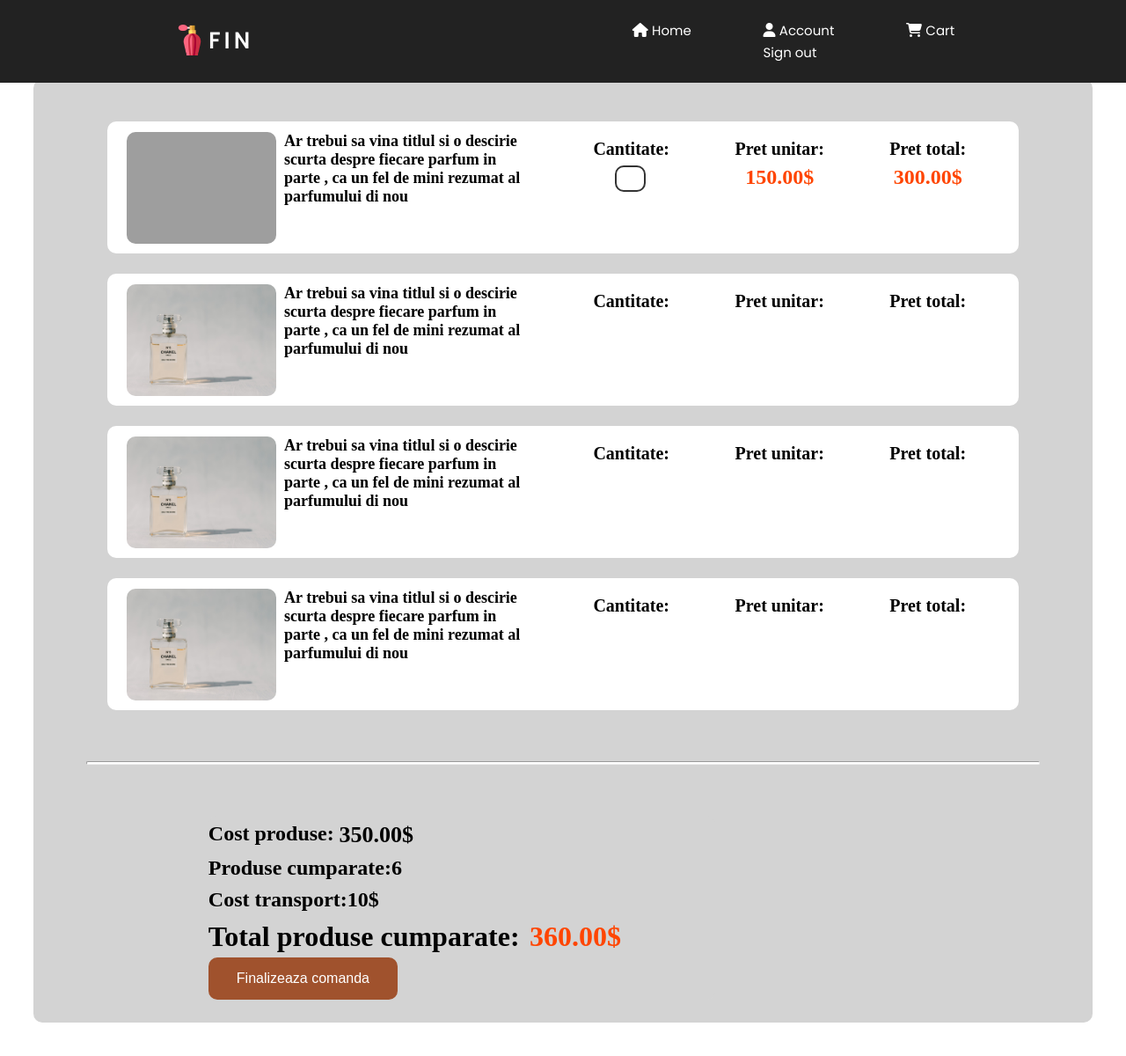
After one commit to andreimireuta/PerMa, a PHP site: page /cart.php in a window 1280 px wide. The commit adds this page. Shown: the whole page at 88% size. Run offline with PHP 8.4, Linux system fonts and the light colour scheme; some libraries are stand-ins or nearby versions; grey boxes are pictures that could not be loaded.

Commit message:
Added the cart page

```diff
--- /dev/null
+++ b/cart.php
@@ -0,0 +1,177 @@
+<!DOCTYPE html>
+<html lang="en">
+
+<head>
+    <meta charset="UTF-8">
+    <meta http-equiv="X-UA-Compatible" content="IE=edge">
+    <meta name="viewport" content="width=device-width, initial-scale=1.0">
+    <script src="https://kit.fontawesome.com/a076d05399.js"></script>
+    <link rel="stylesheet" href="styles/cart.css">
+    <link rel="stylesheet" href="styles/product.css">
+    <link rel="preconnect" href="https://fonts.gstatic.com">
+    <script src="https://kit.fontawesome.com/a076d05399.js"></script>
+    <link href="styles/cart.css?v=<?php echo time(); ?>" rel="stylesheet" type="text/css" />
+    <link href="https://fonts.googleapis.com/css2?family=Poppins&display=swap" rel="stylesheet">
+    <script src="https://code.jquery.com/jquery-3.5.1.min.js"></script>
+    <title>Home</title>
+</head>
+
+<body>
+    <nav class="navbar">
+
+        <div class="logo" id="logo">
+                <img src="images/fragrance.png" alt="" class="logo-img">
+                <h4 class="logo-title">FIN</h4>
+
+        </div>
+        <ul class="nav-links">
+            <li>
+                <i class="fas fa-home"></i>
+                <a href="home.php">Home</a>
+            </li>
+            <li>
+                <i class="fas fa-user"></i>
+                <a href="" id="account-link">Account</a>
+                <div id="account-show">
+                    <a href="#" id="sign-out">Sign out</a>
+                </div>
+            </li>
+            <li>
+                <i class="fas fa-shopping-cart"></i>
+                <a href="" id="cart-link">Cart</a>
+                <div id="cart-show">
+
+                </div>
+            </li>
+        </ul>
+        <div class="burger-menu">
+            <div class="line1"></div>
+            <div class="line2"></div>
+            <div class="line3"></div>
+        </div>
+
+    </nav>
+
+
+
+    <div class="container-produse">
+       <div class="container-produs">
+           <div class="imagine-titlu">
+                <div class="imagine">
+                    <img src="images/login_wallpaper.jpg" alt="">
+                </div>
+                <span class="info">
+                        <p> Ar trebui sa vina titlul si o descirie scurta despre fiecare parfum in parte , ca un fel de mini rezumat al parfumului di nou</p>
+                    </span>
+           </div>
+           <div class="informatii">
+           <span class="cantitate">
+                    <h3>Cantitate:</h3>
+                    <input type="number" name="cantitate" id="cantitate">
+                </span>
+                <span class="pret-unitar">
+                    <h3>Pret unitar:</h3>
+                    <p>150.00$</p>
+                </span>
+                <span class="pret-total">
+                    <h3>Pret total:</h3>
+                    <p>300.00$</p>
+                </span>
+           </div>
+       </div>
+       <div class="container-produs">
+            <div class="imagine-titlu">
+                <div class="imagine">
+                    <img src="images/LoginWallpaperFinal.jpg" alt="">
+                </div>
+                <span class="info">
+                        <p> Ar trebui sa vina titlul si o descirie scurta despre fiecare parfum in parte , ca un fel de mini rezumat al parfumului di nou</p>
+                        <br>
+                    </span>
+           </div>
+           <div class="informatii">
+                <span class="cantitate">
+                    <h3>Cantitate:</h3>
+                </span>
+                <span class="pret-unitar">
+                    <h3>Pret unitar:</h3>
+                </span>
+                <span class="pret-total">
+                    <h3>Pret total:</h3>
+                </span>
+           </div>
+       </div>
+       <div class="container-produs">
+            <div class="imagine-titlu">
+                <div class="imagine">
+                    <img src="images/LoginWallpaperFinal.jpg" alt="">
+                </div>
+                <span class="info">
+                        <p> Ar trebui sa vina titlul si o descirie scurta despre fiecare parfum in parte , ca un fel de mini rezumat al parfumului di nou</p>
+                        <br>
+                    </span>
+           </div>
+           <div class="informatii">
+                <span class="cantitate">
+                    <h3>Cantitate:</h3>
+                </span>
+                <span class="pret-unitar">
+                    <h3>Pret unitar:</h3>
+                </span>
+                <span class="pret-total">
+                    <h3>Pret total:</h3>
+                </span>
+           </div>
+       </div>
+       <div class="container-produs">
+            <div class="imagine-titlu">
+                <div class="imagine">
+                    <img src="images/LoginWallpaperFinal.jpg" alt="">
+                </div>
+                <span class="info">
+                        <p> Ar trebui sa vina titlul si o descirie scurta despre fiecare parfum in parte , ca un fel de mini rezumat al parfumului di nou</p>
+                        <br>
+                    </span>
+           </div>
+           <div class="informatii">
+                <span class="cantitate">
+                    <h3>Cantitate:</h3>
+                </span>
+                <span class="pret-unitar">
+                    <h3>Pret unitar:</h3>
+                </span>
+                <span class="pret-total">
+                    <h3>Pret total:</h3>
+                </span>
+           </div>
+       </div>
+       <hr>
+       <div class="checkout-info">
+            <span class="total-price">
+                <h2>Cost produse:</h2>
+                <h2 class="price-checkout"> 350.00$</h2>
+            </span>
+            <span class="total-cumparate">
+                <h2>Produse cumparate: </h2>
+                <h2>6</h2>
+            </span>
+            <span class="cost-transport">
+                <h2>Cost transport: </h2>
+                <h2>10$</h2>
+            </span>
+            <span class="total-checkout">
+                <h1>Total produse cumparate:</h1>
+                <h1 class="price-total">360.00$</h1>
+            </span>
+            <span class="finalizare-comanda">
+                <button>Finalizeaza comanda</button>
+            </span>
+       </div>
+    </div>
+
+
+    <script src="js_scripts/cart.js"></script>
+    <script src="js_scripts/home.js"></script>
+</body>
+
+</html>
--- a/product.php
+++ b/product.php
@@ -82,7 +82,7 @@
             <br><br>
             <span class="cantitate">
                 <label for="cantitate"> <span class="bold-title-info">Cantitate:</span> </label>
-                <input type="number" name="cantitate" id="cantitate" min="0">
+                <input type="number" name="cantitate" id="cantitate" min="0" >
             </span>
             <button class="Add-to-cart" type="button">Add to cart</button>
             <h3 id="fullDesc">See full description <i class="fas fa-arrow-down"></i></h3>
--- /dev/null
+++ b/styles/cart.css
@@ -0,0 +1,157 @@
+.body{
+    background-color: #888;
+}
+.container-produse{
+    width: 90%;
+    padding: 2%;
+    border-radius: 10px;
+    height: auto;
+    background-color:lightgray;
+    margin: 3% auto;
+    margin-top: 7%;
+}
+.container-produs{
+    width: 90%;
+    margin: 2% auto;
+    background-color: #fff;
+    height: 150px;
+    border-radius: 10px;
+}
+.imagine-titlu{
+    width:45%;
+    background-color: #fff;
+    display: flex;
+    justify-content: space-evenly;
+    height: 94%;
+    margin: auto;
+}
+.informatii{
+    width: 50%;
+    height: 94%;
+    margin: auto;
+    display: flex;
+    justify-content: space-evenly;
+    align-items: center;
+    background-color: #fff;
+}
+.imagine img{
+    width: 95%;
+    height: 100%;
+    margin-right: 1%;
+    max-width: 99%;
+    max-height: 100%;
+    border-radius: 10px;
+}
+.imagine{
+    width: 40%;
+    height: 90%;
+    margin: auto;
+    margin-left: 2%;
+}
+.info{
+    width: 60%;
+    margin:auto;
+    margin-right: 2%;
+    background-color: #fff;
+    height: 90%;
+}
+.info p{
+    font-size: 18px;
+    font-weight: 550;
+}
+.cantitate{
+    text-align: center;
+    width: 30%;
+    height: 90%;
+    background-color: #fff;
+}
+.pret-unitar{
+    text-align: center;
+    width: 30%;
+    height: 90%;
+    background-color: #fff;
+}
+.pret-total{
+    text-align: center;
+    width: 30%;
+    height: 90%;
+    background-color: #fff;
+}
+.informatii span h3{
+    margin-top: 5%;
+    font-size: 20px;
+    color: black;
+}
+.cantitate input{
+    border: 2px solid#333;
+    border-radius: 10px;
+    font-size: 22px;
+    margin-top: 5%;
+    width: 20%;
+    height: 20%;
+}
+.pret-unitar p,
+.pret-total p{
+    margin-top: 5%;
+    font-size: 24px;
+    font-weight: 600;
+    color: orangered;
+}
+hr{
+    height: 2px;
+    width: 94%;
+    margin: 5% auto;
+    background-color: #fff;
+    border-radius: 10px;
+}
+.checkout-info{
+    width: 50%;
+    border-radius: 10px;
+    height: auto;
+    line-height: 1.5;
+    background-color: lightgray;
+    margin-left: 15%;
+}
+.total-price{
+
+    width: 50%;
+    align-items: center;
+    display: flex;
+}
+.price-checkout{
+    margin-top: 1%;
+    margin-left: 2%;
+    color: black;
+    font-size: 26px;
+}
+.total-cumparate{
+    display: flex;
+}
+.cost-transport{
+    display: flex;
+}
+.total-checkout{
+    display: flex;
+
+}
+.price-total{
+    margin-left: 2%;
+    color: orangered;
+    font-size: 32px;
+}
+.finalizare-comanda{
+    margin: auto;
+    width: 25%;
+}
+.finalizare-comanda button{
+    margin: auto;
+    background-color: sienna;
+    border: none;
+    border-radius: 10px;
+    color: white;
+    padding: 15px 32px;
+    text-align: center;
+    text-decoration: none;
+    font-size: 16px;
+    transition: 0.8s all ease;
+}
```
Also changed, not shown: home.php (+5 -5 lines), styles/home.css (+5 -4 lines), js_scripts/cart.js (added).
